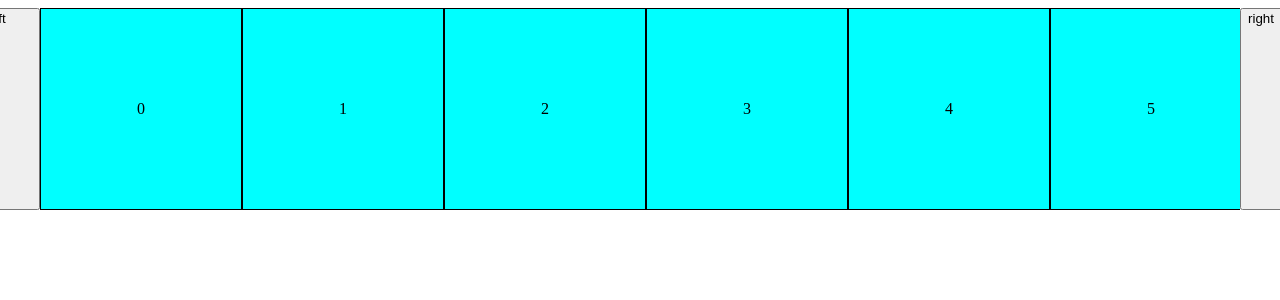
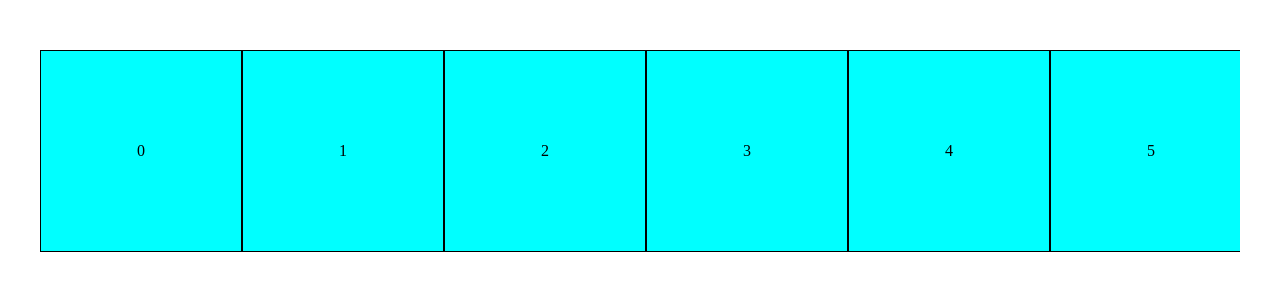
Before and after one commit to BenaventeX24/Slider, a React (Create React App) app: page / in a window 1280 px wide. Shown: the top 300 px of the page. Built offline with nearby package versions, Linux system fonts and the light colour scheme.

Commit message:
change buttons logic

```diff
--- a/package.json
+++ b/package.json
@@ -14,6 +14,7 @@
     "@types/scroll-into-view": "^1.16.0",
     "react": "^18.2.0",
     "react-dom": "^18.2.0",
+    "react-icons": "^4.8.0",
     "react-merge-refs": "^2.0.1",
     "react-scripts": "5.0.1",
     "scroll-into-view": "^1.16.2",
--- a/src/App.tsx
+++ b/src/App.tsx
@@ -25,7 +25,7 @@ const items = [
   <Box>18</Box>,
   <Box>19</Box>,
   <Box>20</Box>,
-  <Box>21</Box>,
+  /*<Box>21</Box>,
   <Box>22</Box>,
   <Box>23</Box>,
   <Box>24</Box>,
@@ -47,7 +47,7 @@ const items = [
   <Box>40</Box>,
   <Box>41</Box>,
   <Box>42</Box>,
-  <Box>43</Box>,
+  <Box>43</Box>,*/
 ];
 
 function App() {
@@ -56,9 +56,10 @@ function App() {
       className={css`
         display: flex;
         justify-content: center;
+        margin-top: 50px;
       `}
     >
-      <Slider items={items} threshold={1} />
+      <Slider items={items} threshold={0.9} />
     </div>
   );
 }
--- a/src/Slider.tsx
+++ b/src/Slider.tsx
@@ -1,16 +1,25 @@
 import React, { useRef, useState } from "react";
 import Sensor, { SensorRef } from "./Sensor";
 import scrollIntoView from "scroll-into-view";
-import { css } from "@emotion/css";
+import { CSSInterpolation, css } from "@emotion/css";
+import { BsChevronLeft, BsChevronRight } from "react-icons/bs";
 
 type props = {
   items: JSX.Element[];
+  threshold: number | number[];
   styles?: React.CSSProperties;
   buttonLeft?: JSX.Element;
   buttonRight?: JSX.Element;
-  threshold: number | number[];
   disableScrollbar?: boolean;
   width?: number;
+  sliderContainerStyles?: {
+    (template: TemplateStringsArray, ...args: CSSInterpolation[]): string;
+    (...args: CSSInterpolation[]): string;
+  };
+  itemsContainerStyles?: {
+    (template: TemplateStringsArray, ...args: CSSInterpolation[]): string;
+    (...args: CSSInterpolation[]): string;
+  };
 };
 
 const Slider: React.FC<props> = ({
@@ -21,16 +30,25 @@ const Slider: React.FC<props> = ({
   threshold,
   disableScrollbar,
   width,
+  sliderContainerStyles,
+  itemsContainerStyles,
 }: props) => {
-  const sliderWidth = width ? `${width}px` : `1200px`;
+  const innerWidth = width ? `${width}px` : `1200px`;
+
   const itemsRef = useRef<Array<SensorRef>>([]);
 
-  const [disabled, setDisabled] = useState<boolean>(false);
+  const [disableLeftButton, setDisableLeftButton] = useState<boolean>(true);
+  const [disableRightButton, setDisableRightButton] = useState<boolean>(false);
+  const [visibleButtons, setVisibleButtons] = useState<boolean>(false);
+
+  // const [showButtonsOnHover, setShowButtonsOnHover] = useState<boolean>(false);
+  // const [leftButtonDisplay, setLeftButtonDisplay] = useState<boolean>(false);
+  // const [rightButtonDisplay, setRightButtonDisplay] = useState<boolean>(true);
 
   const slideRight = () => {
-    setDisabled(true);
-
     let scrollTo = 0;
+    setDisableLeftButton(true);
+    setDisableRightButton(true);
 
     itemsRef.current.forEach((item, index) => {
       if (
@@ -52,14 +70,15 @@ const Slider: React.FC<props> = ({
         cancellable: false,
       },
       function (_completed) {
-        setDisabled(false);
+        if (itemsRef.current[itemsRef.current.length - 1]?.isVisible)
+          setDisableRightButton(true);
+        else setDisableRightButton(false);
+        setDisableLeftButton(false);
       }
     );
   };
 
   const slideLeft = () => {
-    setDisabled(true);
-
     let visibleItems = 0;
     let firstVisibleItem = 0;
     let scrollTo = 0;
@@ -77,12 +96,14 @@ const Slider: React.FC<props> = ({
     scrollIntoView(
       itemsRef.current[scrollTo],
       {
-        time: 350,
+        time: 2000,
         align: { left: 0.001, lockY: true },
         cancellable: false,
       },
       function (_completed) {
-        setDisabled(false);
+        if (itemsRef.current[0]?.isVisible) setDisableLeftButton(true);
+        else setDisableLeftButton(false);
+        setDisableRightButton(false);
       }
     );
   };
@@ -90,25 +111,46 @@ const Slider: React.FC<props> = ({
   return (
     <>
       <div
-        className={css`
+        className={`${css`
           display: flex;
-        `}
+        `} ${sliderContainerStyles}`}
+        onMouseOver={() => setVisibleButtons(true)}
+        onMouseOut={() => setVisibleButtons(false)}
       >
         <button
           onClick={() => slideLeft()}
-          disabled={disabled}
+          disabled={disableLeftButton}
           className={css`
             display: flex;
-            width: 60px;
+            align-items: center;
+            padding-right: 7px;
+            align-self: center;
+            font-size: 40px;
+            width: 45px;
+            height: 45px;
+            border-radius: 50%;
+
+            margin-right: -25px;
+            z-index: 10;
+
+            background-color: #fff;
+            border: 1px solid gray;
+            box-shadow: 2px 2px 4px rgba(0, 0, 0, 0.2);
+
+            cursor: pointer;
+
+            visibility: ${!disableLeftButton && visibleButtons
+              ? "visible"
+              : "hidden"};
           `}
         >
-          left
+          <BsChevronLeft />
         </button>
         <div
-          className={css`
+          className={`${css`
             white-space: nowrap;
             overflow: scroll;
-            width: ${sliderWidth};
+            width: ${innerWidth};
 
             ${disableScrollbar &&
             `
@@ -119,7 +161,7 @@ const Slider: React.FC<props> = ({
                 display: none;
               }
             `}
-          `}
+          `} ${itemsContainerStyles}`}
         >
           {items.map((item, index) => (
             <Sensor
@@ -137,17 +179,32 @@ const Slider: React.FC<props> = ({
             </Sensor>
           ))}
         </div>
-
         <button
           onClick={() => slideRight()}
-          disabled={disabled}
+          disabled={disableRightButton}
           className={css`
             display: flex;
-            width: 60px;
-            justify-self: flex-end;
+            align-items: center;
+            padding-left: 7px;
+            align-self: center;
+            font-size: 40px;
+            width: 45px;
+            height: 45px;
+            border-radius: 50%;
+            border: none;
+            margin-left: -25px;
+            z-index: 10;
+            background-color: #fff;
+            border: 1px solid gray;
+            box-shadow: 0.5px 2px 4px rgba(0, 0, 0, 0.2);
+            cursor: pointer;
+
+            visibility: ${!disableRightButton && visibleButtons
+              ? "visible"
+              : "hidden"};
           `}
         >
-          right
+          <BsChevronRight />
         </button>
       </div>
     </>
```
Also changed, not shown: 1 other file (tests, documents, lock files or other folders).
